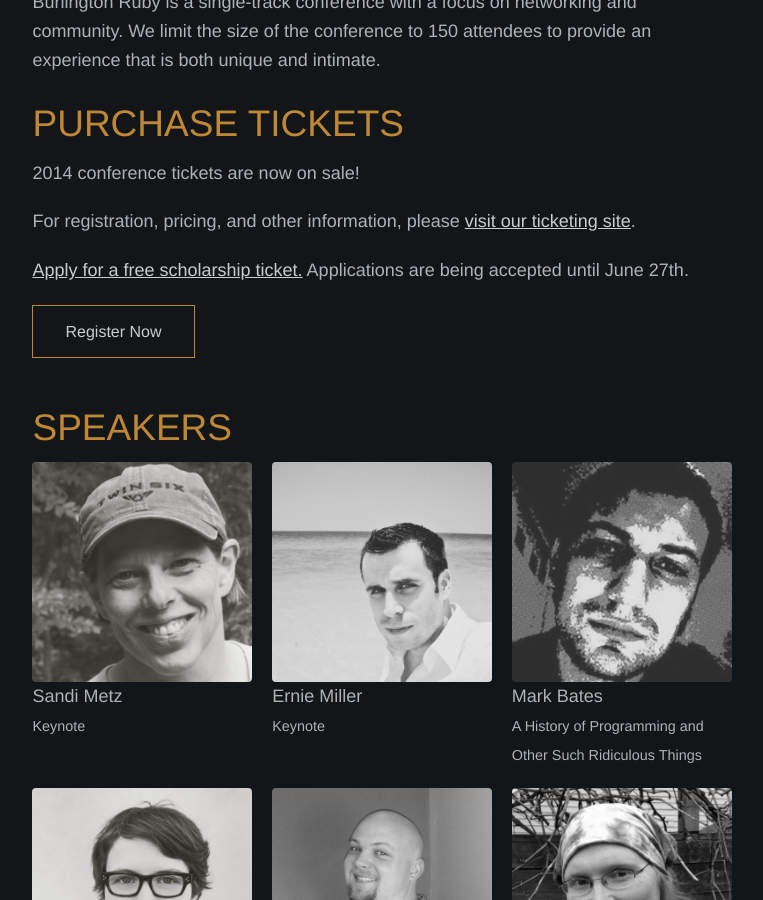
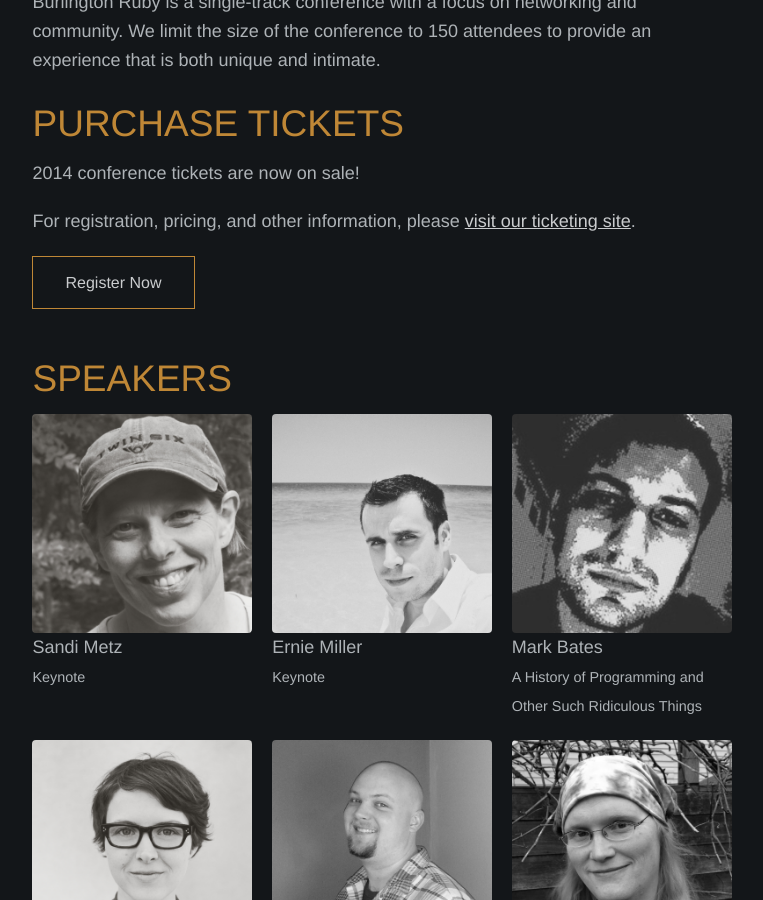
Before and after one commit to burlingtonruby/burlingtonrubyconference2014, a Jekyll site: the page built from index.html, in a window 1280 px wide and 900 px high, scrolled down 611 px. Shown: the whole window, without its empty margins (258-1021 px from the left). Built offline with Jekyll 4.4.1, drawn with Linux system fonts in a browser that asks for light colours.

Commit message:
Closes the scholarship application period

```diff
--- a/index.html
+++ b/index.html
@@ -36,8 +36,6 @@ meta_keywords: burlington, ruby, conference, vermont, rails, ruby on rails
     <p>2014 conference tickets are now on sale!</p>
     <p>For registration, pricing, and other information,
     please <a href="https://ti.to/burlington-ruby/2014-conference">visit our ticketing site</a>.</p>
-
-    <p><a href="/scholarship.html">Apply for a free scholarship ticket.</a> Applications are being accepted until June 27th.</p>
 
     <a class="button" href="https://ti.to/burlington-ruby/2014-conference">Register Now</a>
   </div>
--- a/scholarship.html
+++ b/scholarship.html
@@ -13,8 +13,6 @@ meta_keywords: burlington, ruby, conference, scholarship, vermont, rails, ruby o
   <div class="column">
     <h2>Scholarship</h2>
 
-    <iframe src="https://docs.google.com/forms/d/1ahJyO88z2H4FpaepwpYGftVQfQY_96VNFOJne4ihCDc/viewform?embedded=true" width="729" height="764" frameborder="0" marginheight="0" marginwidth="0">Loading...</iframe>
-
-    <p></p>
+    <p>The scholarship application period ended on Friday, June 27th. We will be contacting applicants during the week of July 1st.</p>
   </div>
 </div>
```
